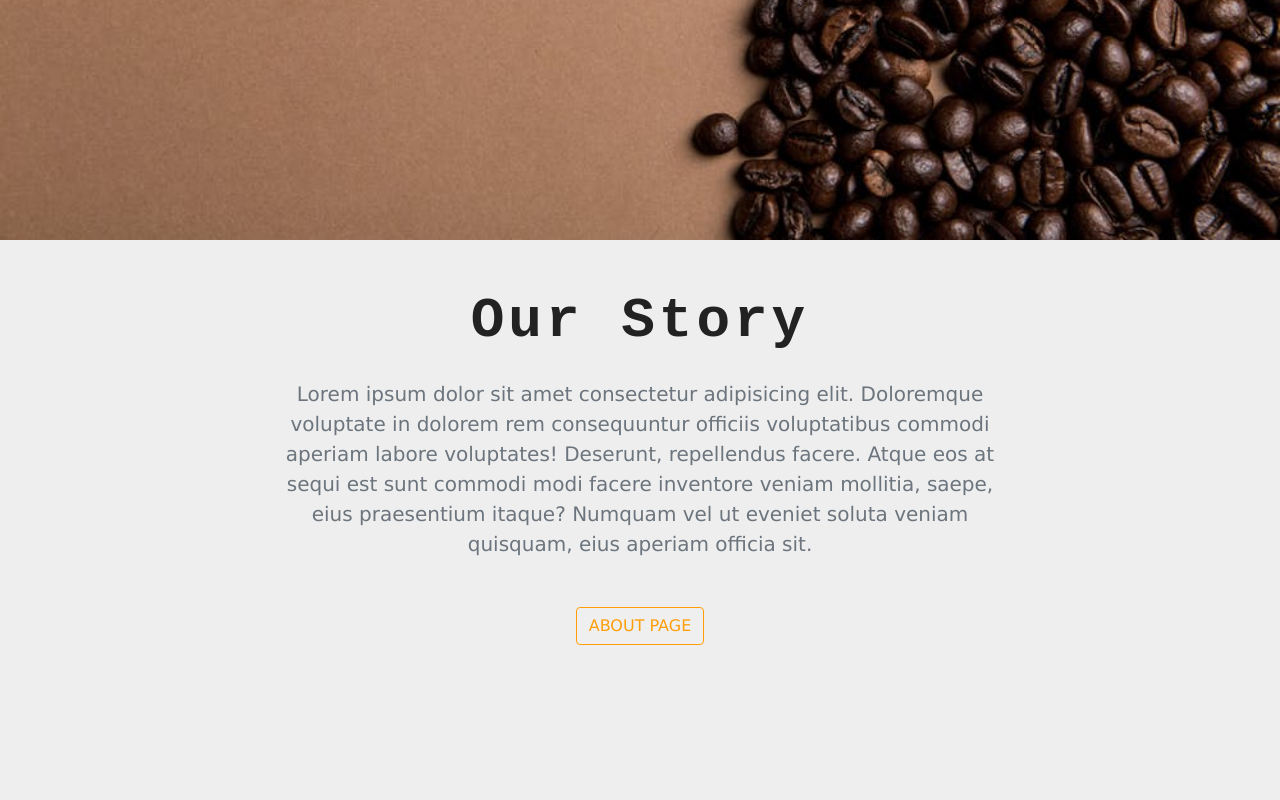
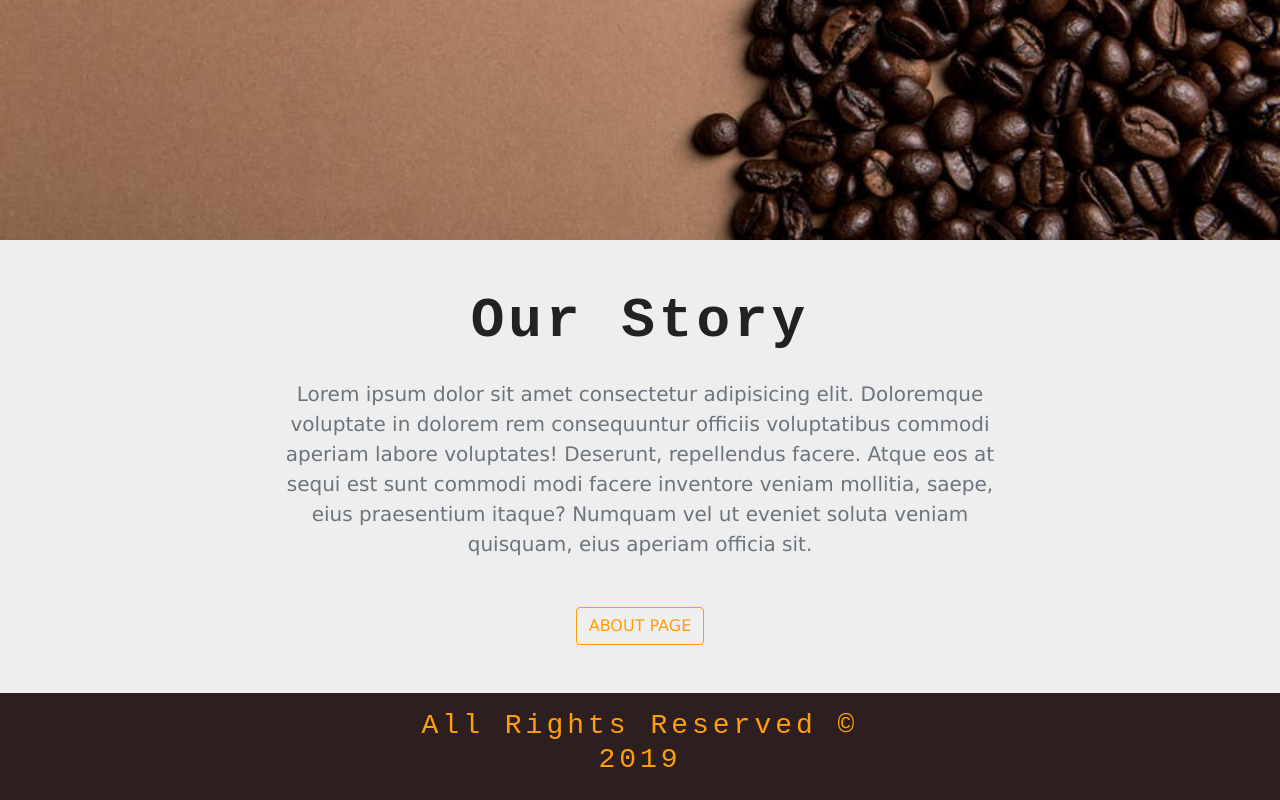
Before and after one commit to thedtj/big-time-coffee, a Gatsby site: page / in a window 1280 px wide. Shown: the part 634-1434 px from the top of the page. Before the commit the page ends 1327 px from the top, so only its background shows below. Built offline with nearby package versions, Linux system fonts and the light colour scheme; Gatsby itself is replaced by a stand-in of ours.

Commit message:
created footer

```diff
--- /dev/null
+++ b/src/components/global/Footer.js
@@ -0,0 +1,19 @@
+import React from 'react'
+
+const Footer = () => {
+  return (
+    <footer className="footer py-3">
+      <div className="container">
+        <div className="row">
+          <div className="col-10 mx-auto col-md-6 text-yellow text-center text-capitalize">
+            <h3>
+              all rights reserved &copy; {new Date().getFullYear().toString()}
+            </h3>
+          </div>
+        </div>
+      </div>
+    </footer>
+  )
+}
+
+export default Footer
--- a/src/components/layout.css
+++ b/src/components/layout.css
@@ -52,3 +52,7 @@ h6 {
   background: var(--mainYellow);
   color: var(--mainBrown);
 }
+
+.footer{
+  background: var(--mainBrown)
+}
--- a/src/components/layout.js
+++ b/src/components/layout.js
@@ -5,18 +5,21 @@
  * See: https://www.gatsbyjs.org/docs/static-query/
  */
 
-import React from "react"
-import PropTypes from "prop-types"
-import { StaticQuery, graphql } from "gatsby"
+import React from 'react'
+import PropTypes from 'prop-types'
+import { StaticQuery, graphql } from 'gatsby'
 
-import "./bootstrap.min.css"
-import "./layout.css"
+import './bootstrap.min.css'
+import './layout.css'
 
-import Navbar from "./global/Navbar"
+import Navbar from './global/Navbar'
+import Footer from './global/Footer'
+
 const Layout = ({ children }) => (
   <>
     <Navbar />
     {children}
+    <Footer />
   </>
 )
 
```
